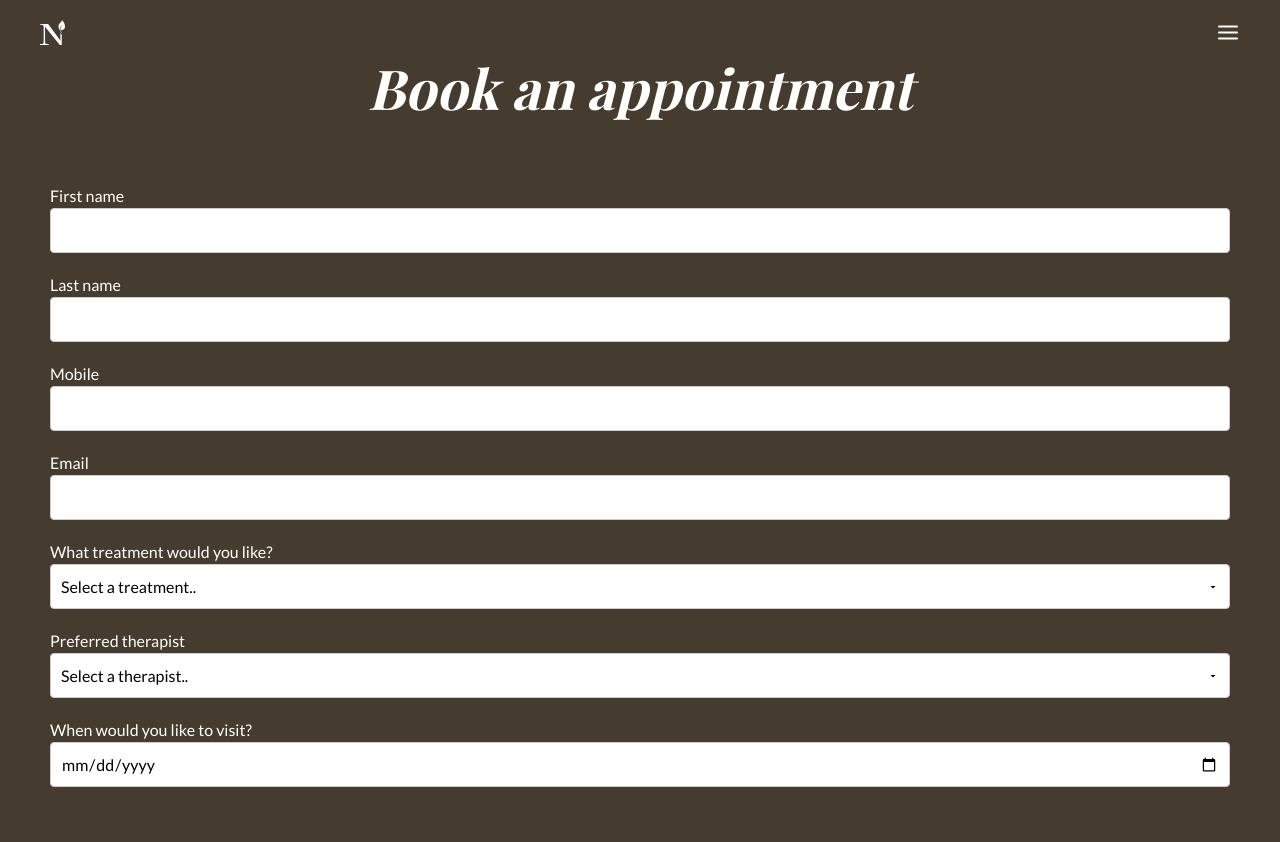
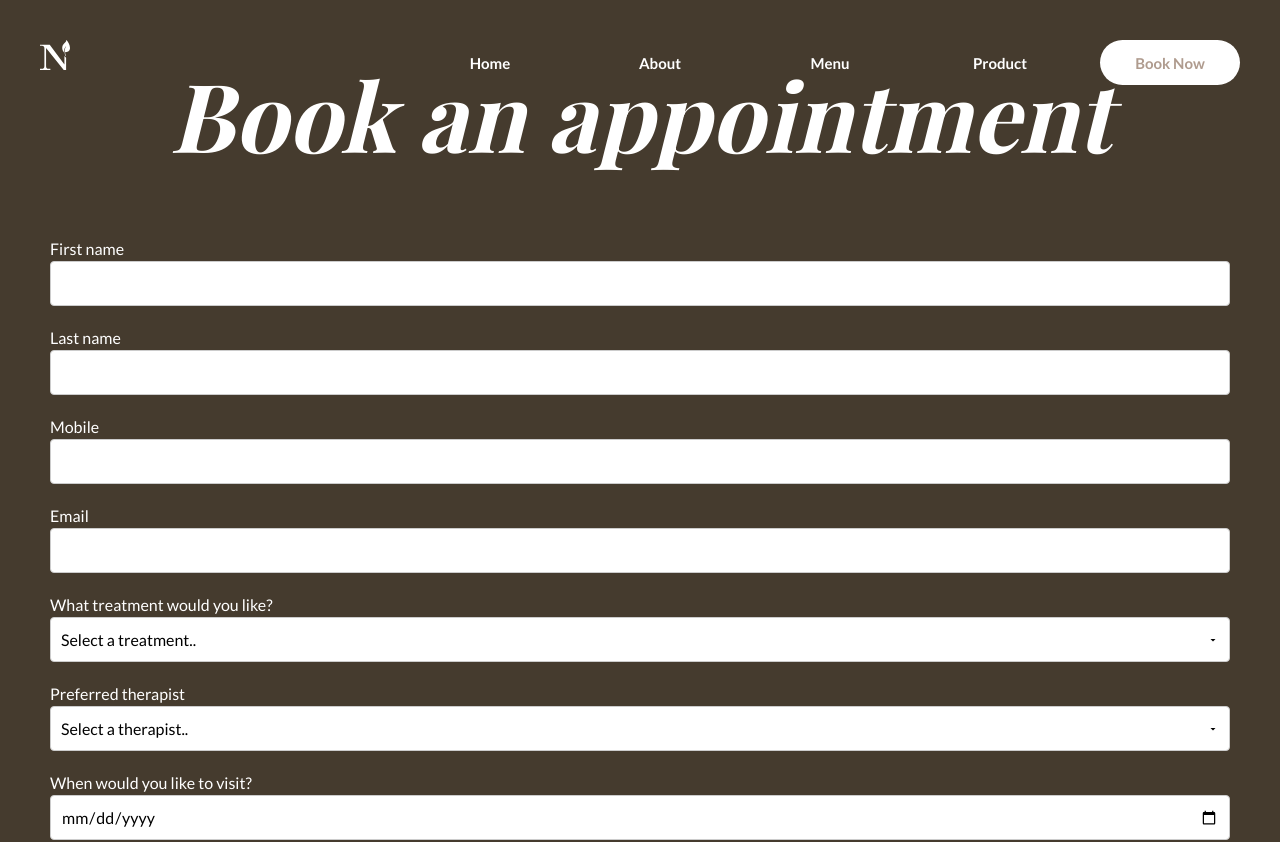
Before and after one commit to Ami0480/naturespa-website, a React (Create React App) app: page /booking in a window 1280 px wide. Shown: the top 842 px of the page. Built offline with nearby package versions, Linux system fonts and the light colour scheme; a web font is replaced by a local one.

Commit message:
Created desktop navbar

```diff
--- a/src/App.css
+++ b/src/App.css
@@ -9,13 +9,24 @@ body {
 }
 
 .container {
-  position: relative;
   max-width: 1200px;
   margin-left: auto;
   margin-right: auto;
   padding-left: 20px;
   padding-right: 20px;
   height: auto;
+}
+
+@media (max-width: 1024px) {
+  .desktop-only {
+    display: none !important;
+  }
+}
+
+@media (min-width: 1024px) {
+  .mobile-only {
+    display: none !important;
+  }
 }
 
 header {
@@ -190,11 +201,15 @@ header {
   cursor: pointer;
 }
 
-.menu-content button {
+header .navbar-desktop {
+  /* styles */
+}
+
+.navbar-desktop button {
   background: none;
 }
 
-.menu-content button:hover {
+.navbar-desktop button:hover {
   background: none;
 }
 
@@ -218,7 +233,7 @@ button {
   color: white;
 }
 
-.menu-content button.nav-button {
+.navbar-desktop button.nav-button {
   background: none;
   background: white;
   color: #af9b8e;
@@ -295,7 +310,7 @@ h3 {
   font-size: 20px;
 }
 
-.menu-content {
+.navbar-desktop {
   display: flex;
   flex-direction: column;
   justify-content: center;
@@ -496,4 +511,43 @@ a {
     height: 100%;
     object-fit: cover;
   }
+  h1 {
+    font-size: 95px;
+  }
+  .logo {
+    width: 30px;
+    height: 30px;
+  }
+  .hamburger {
+    display: none;
+  }
+  .navbar {
+    padding-top: 40px;
+    padding-bottom: 40px;
+  }
+  .menu-body {
+    position: fixed;
+    top: 0;
+    right: -100%;
+    width: 100%;
+    height: 100%;
+    transition: right 0.5s ease-in-out;
+    background: #917a6b;
+    display: flex;
+    flex-direction: column;
+    z-index: 1000;
+  }
+  .navbar-desktop {
+    display: flex;
+    flex-direction: row;
+    justify-content: center;
+    align-items: center;
+    gap: 30px;
+    padding-top: 0;
+    padding-bottom: 0;
+  }
+
+  .navbar-desktop button {
+    margin-top: 0;
+  }
 }
--- a/src/Header.js
+++ b/src/Header.js
@@ -30,11 +30,25 @@ export default function Header() {
               alt=""
               onClick={() => setMenuOpen(true)}
             />
+            <div className="navbar-desktop desktop-only">
+              <button onClick={() => navigate("/")}>Home</button>
+              <button onClick={() => navigate("/about")}>About</button>
+              <button onClick={() => navigate("/menu")}>Menu</button>
+              <button onClick={() => navigate("/product")}>Product</button>
+              <button
+                onClick={() => navigate("/booking")}
+                className="nav-button"
+              >
+                Book Now
+              </button>
             </div>
           </div>
-      </header>
+        </div>
 
-      <section className={`menu-body ${menuOpen ? "open" : ""} `} id="new-page">
+        <section
+          className={`menu-body ${menuOpen ? "open" : ""} `}
+          id="new-page"
+        >
           <div className="cross-container">
             <img
               src="/images/cross.svg"
@@ -44,7 +58,7 @@ export default function Header() {
               onClick={() => setMenuOpen(false)}
             />
           </div>
-        <div className="menu-content">
+          <div className="navbar-desktop mobile-only">
             <button onClick={() => navigate("/")}>Home</button>
             <button onClick={() => navigate("/about")}>About</button>
             <button onClick={() => navigate("/menu")}>Menu</button>
@@ -54,6 +68,7 @@ export default function Header() {
             </button>
           </div>
         </section>
+      </header>
     </div>
   );
 }
```
Lines whose indentation alone changed are shown as unchanged.
